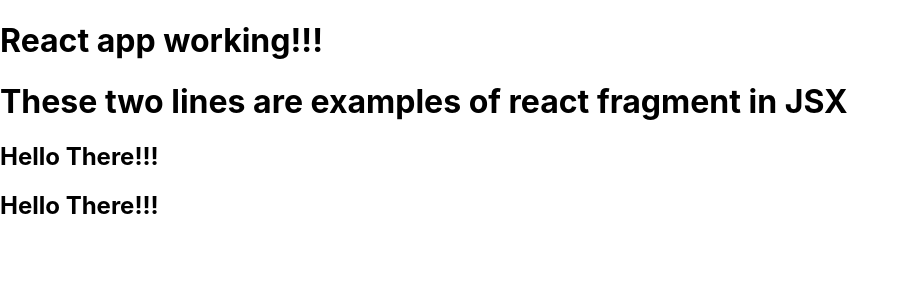
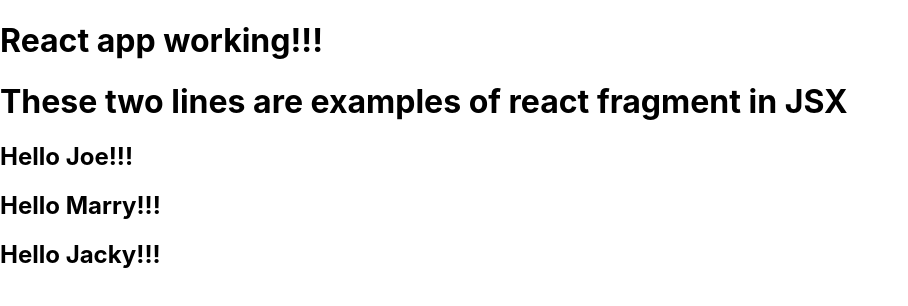
Before and after one commit to NoraTiku/learning-react, a React (Create React App) app: page / in a window 1280 px wide. Shown: the top 306 px of the page, without its empty margins (0-908 px from the left). Built offline with nearby package versions, Linux system fonts and the light colour scheme.

Commit message:
React prop

```diff
--- a/src/App.js
+++ b/src/App.js
@@ -8,8 +8,9 @@
     <>
   <h1>React app working!!!</h1>
   <h1>These two lines are examples of react fragment in JSX</h1>
-  <Greetings />
-  <Greetings />
+  <Greetings  name = 'Joe' />
+  <Greetings name = 'Marry' />
+  <Greetings name = 'Jacky' />
 
   </>
   );
--- a/src/Greetings.js
+++ b/src/Greetings.js
@@ -1,6 +1,8 @@
-const Greetings = () => {
+const Greetings = (props) => {
     return (
-      <h2>Hello There!!!</h2>
+      <h2>
+        Hello {props.name}!!!
+      </h2>
 
 
     );
```
